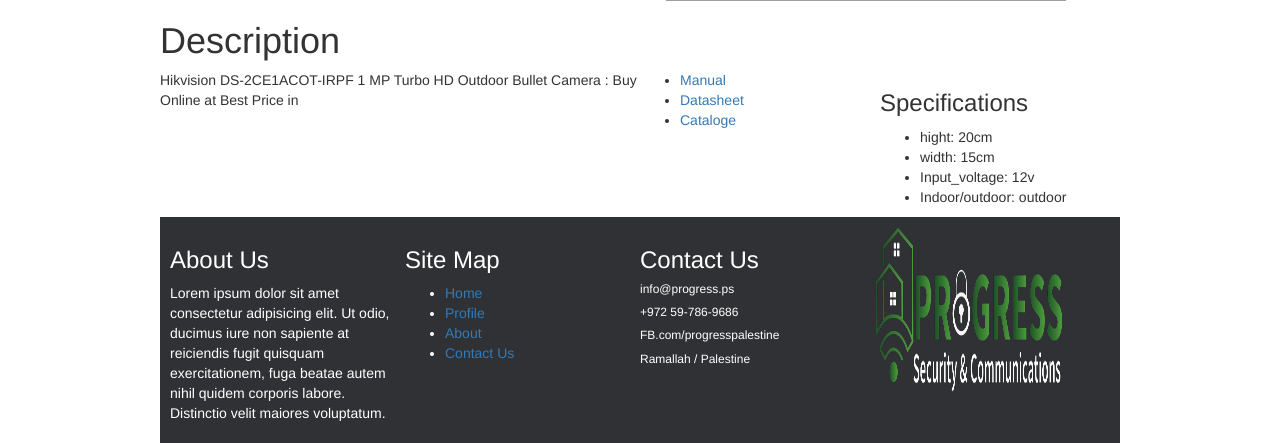
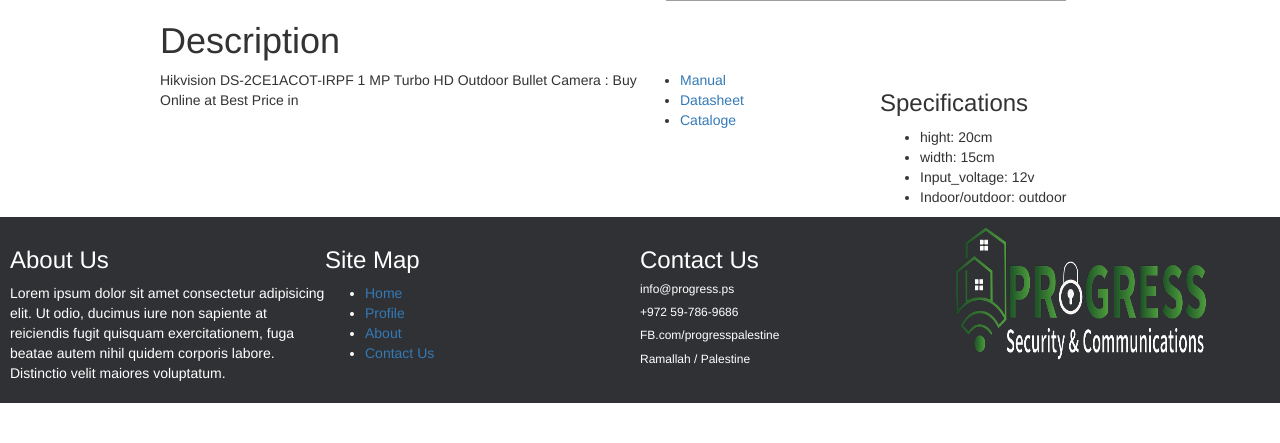
Before and after one commit to Huthifa2023/HS_project, a Django app: page /view/1 in a window 1280 px wide. Shown: the part 1137-1580 px from the top of the page. After the commit the page ends 1540 px from the top, so only its background shows below. Run offline with Django 4.2, Linux system fonts and the light colour scheme; data comes from the database, SQL or seed files in the repository; some libraries are stand-ins or nearby versions; some web fonts are replaced; grey boxes are pictures that could not be loaded.

Commit message:
corrections on merge conflicts

```diff
--- a/progress_project/progress_app/templates/view.html
+++ b/progress_project/progress_app/templates/view.html
@@ -166,10 +166,10 @@
             </div>
         </article>
 
-    </main-->
+    </main>
 
 
-    <footer class="d-flex justify-content-around p-3">
+    <footer class="d-flex justify-content-around p-3 w-100">
         <div class="w-25">
             <h3>About Us</h3>
             <p>Lorem ipsum dolor sit amet consectetur adipisicing elit. Ut odio, ducimus iure non sapiente at reiciendis fugit quisquam exercitationem, fuga beatae autem nihil quidem corporis labore. Distinctio velit maiores voluptatum.</p>
```
